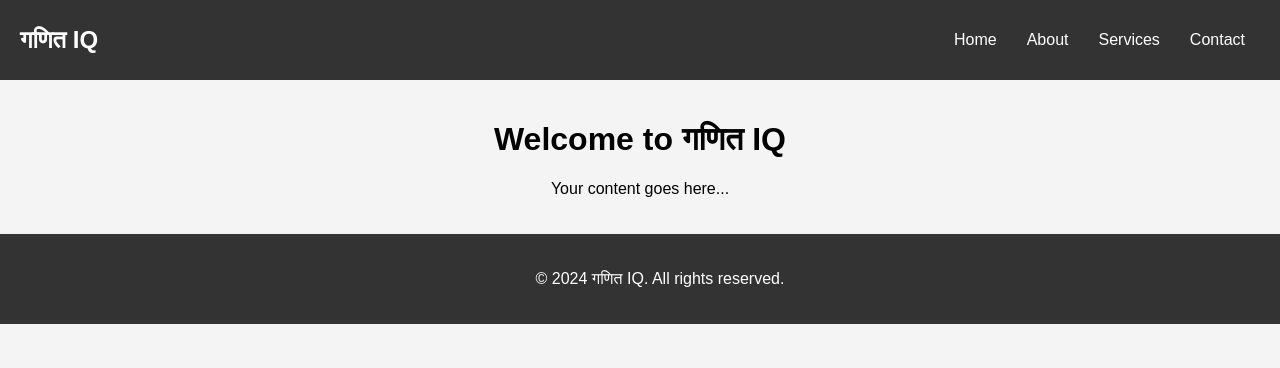
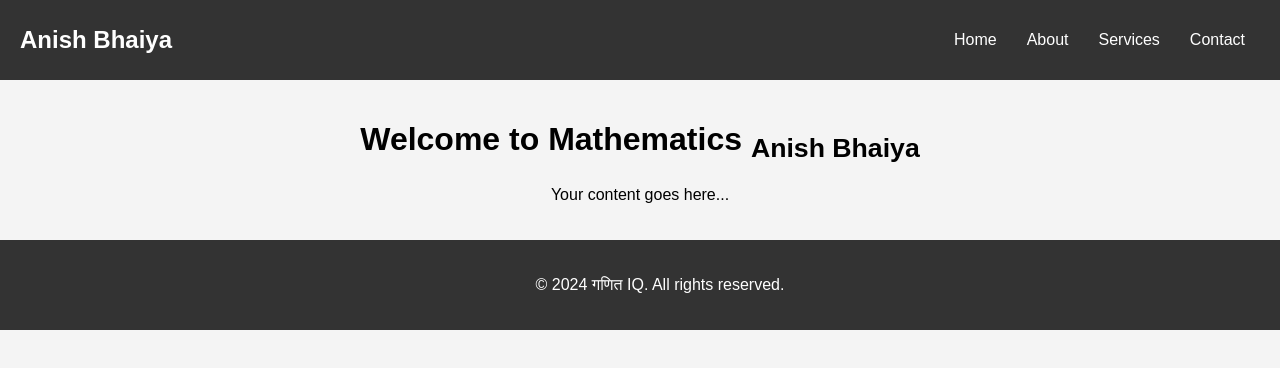
Before and after one commit to errorupdate/ganit_iQ, a plain HTML site: page index.html in a window 1280 px wide. Shown: the top 368 px of the page. Drawn offline with Linux system fonts and the light colour scheme.

Commit message:
navbar  initilize

```diff
--- a/index.html
+++ b/index.html
@@ -4,14 +4,14 @@
 <head>
     <meta charset="UTF-8">
     <meta name="viewport" content="width=device-width, initial-scale=1.0">
-    <title>गणित IQ </title>
+    <title>Anish Bhaiya </title>
     <link rel="stylesheet" href="styles.css"> <!-- Link to your CSS file -->
 </head>
 
 <body>
     <header>
         <nav class="navbar">
-            <div class="logo">गणित IQ</div>
+            <div class="logo">Anish Bhaiya</div>
             <ul class="nav-links">
                 <li><a href="#home">Home</a></li>
                 <li><a href="#about">About</a></li>
@@ -22,7 +22,7 @@
     </header>
 
     <main>
-        <h1>Welcome to गणित IQ</h1>
+        <h1>Welcome to Mathematics <sub>Anish Bhaiya</sub></h1>
         <p>Your content goes here...</p>
     </main>
 
```
